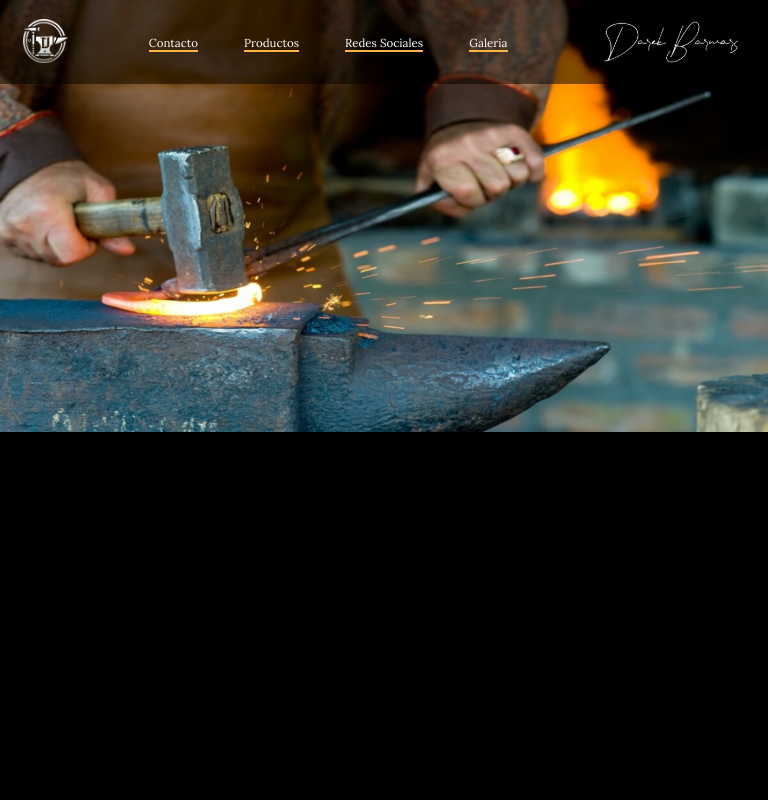
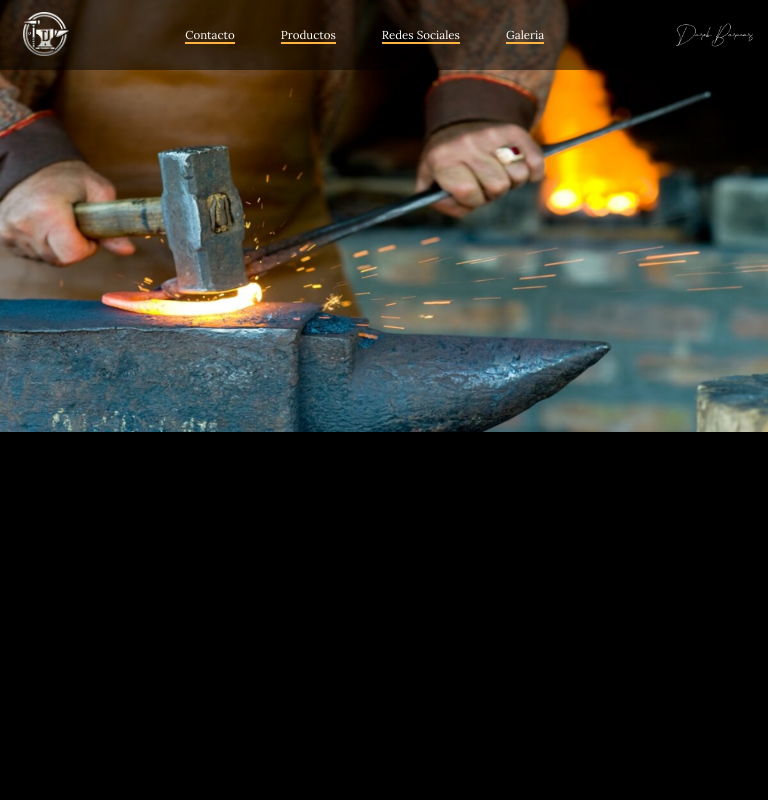
Before and after one commit to tomasiewicz8/darek_angular, an Angular app: page / in a window 768 px wide. Shown: the top 800 px of the page. Built offline with nearby package versions, Linux system fonts and the light colour scheme.

Commit message:
new style

```diff
--- a/src/app/components/navbar/navbar.component.scss
+++ b/src/app/components/navbar/navbar.component.scss
@@ -149,13 +149,13 @@
         }
         .signature {
             display: flex;
-            justify-content: left;
-            width: 20%;
-            padding: 2vw;
+            justify-content: right;
+            width: 10%;
 
             img {
-                width: 90%;
+                width: 100%;
                 height: auto;
+                margin: -1vw 0vw;
             }
         }
     }
```
